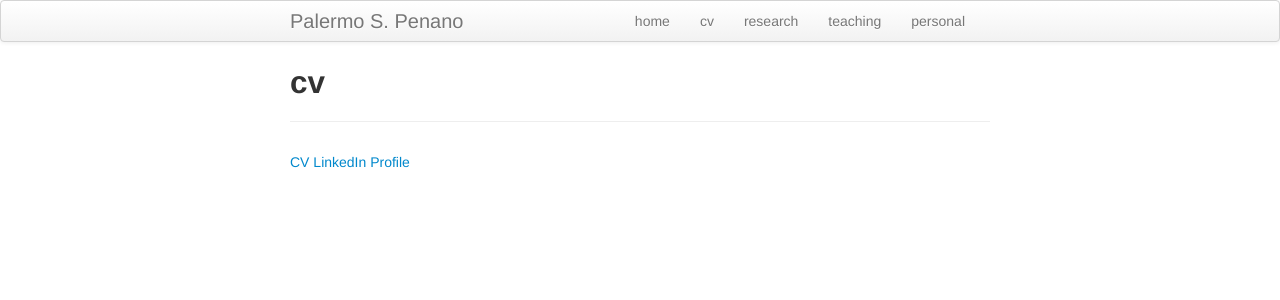
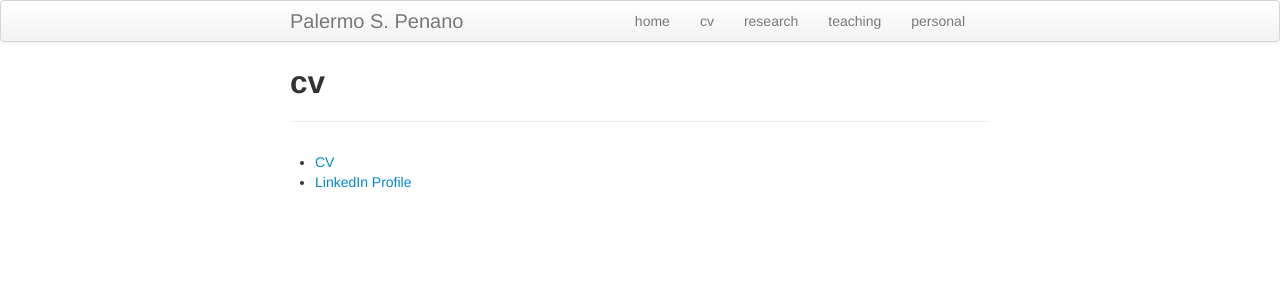
Before and after one commit to palpen/palermopenano, a Jekyll site: the page built from pages/cv.md, in a window 1280 px wide. Shown: the top 300 px of the page. Built offline with Jekyll 4.4.1, drawn with Linux system fonts in a browser that asks for light colours.

Commit message:
bullet point

```diff
--- a/pages/cv.md
+++ b/pages/cv.md
@@ -4,5 +4,5 @@ title: cv
 description: cv
 ---
 
-[CV]({{ site.url }}/downloads/palermo_cv.pdf)
-[LinkedIn Profile](https://www.linkedin.com/in/palermo-penano-273397b8)
+* [CV]({{ site.url }}/downloads/palermo_cv.pdf)
+* [LinkedIn Profile](https://www.linkedin.com/in/palermo-penano-273397b8)
```
